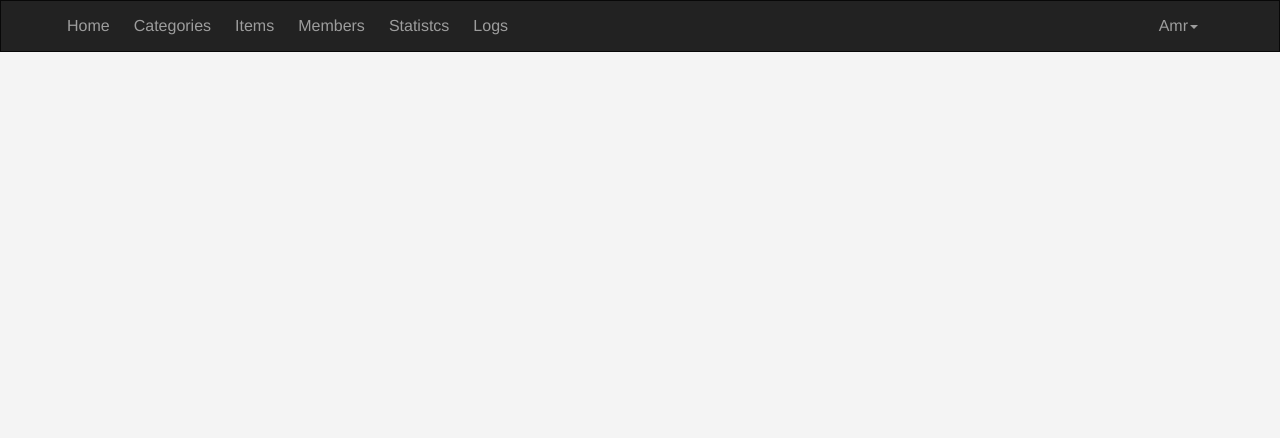
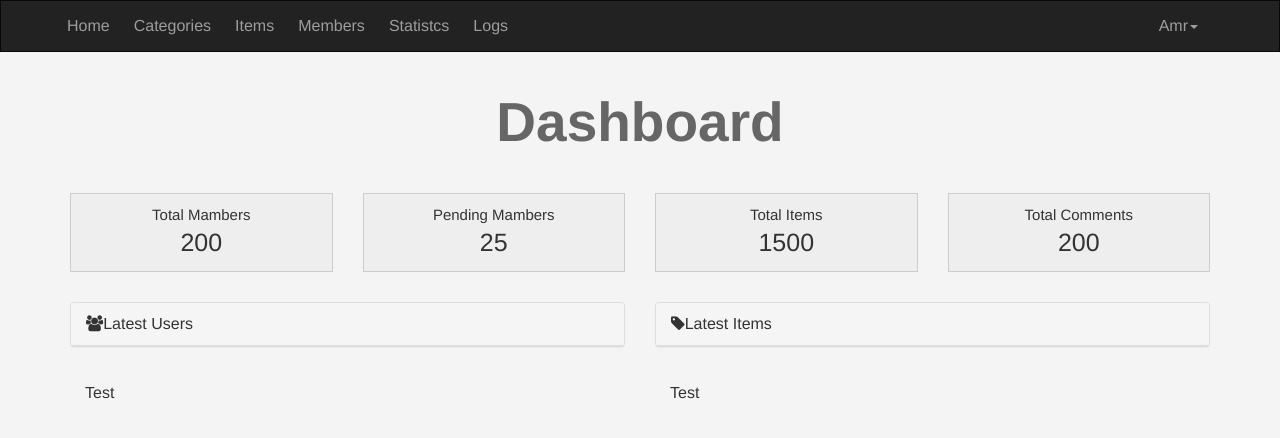
Before and after one commit to amrgharz/Ecommerce, a PHP site: page /dashboard.php in a window 1280 px wide. Shown: the top 438 px of the page. Run offline with PHP 8.4, Linux system fonts and the light colour scheme; the visitor is signed in with stand-in values (Sample User, id 1).

Commit message:
start designing the dashboard

```diff
--- a/admin/dashboard.php
+++ b/admin/dashboard.php
@@ -7,7 +7,64 @@
 
 		include 'init.php';
 
+		// Start The Dashboard Page
+?>
+		<div class='container home-stats text-center'>
+			<h1>Dashboard</h1>
+			<div class='row'>
+				<div class='col-md-3'>
+					<div class='stat'>
+						Total Mambers
+						<span>200</span>
+					</div>
+				</div>
+				<div class='col-md-3'>
+					<div class='stat'>
+						Pending Mambers
+						<span>25</span>
+					</div>
+				</div>
+				<div class='col-md-3'>
+					<div class='stat'>
+						Total Items
+						<span>1500</span>
+					</div>
+				</div>
+				<div class='col-md-3'>
+					<div class='stat'>
+						Total Comments
+						<span>200</span>
+					</div>
+				</div>
+			</div>
+		</div>
 
+		<div class='container latest'>
+			<div class = 'row'>
+				<div class = col-sm-6>
+					<div class = 'panel panel-default'>
+						<div class='panel-heading'>
+							<i class='fa fa-users'></i>Latest Users
+						</div>
+					</div>
+					<div class = 'panel-body'>
+						Test
+					</div>
+				</div>
+				<div class = col-sm-6>
+					<div class = 'panel panel-default'>
+						<div class='panel-heading'>
+							<i class='fa fa-tag'></i>Latest Items
+						</div>
+					</div>
+					<div class = 'panel-body'>
+						Test
+					</div>
+				</div>
+			</div>
+		</div>
+<?php
+		// End of Dashboard Page
 
 		include $tpl . 'footer.php';
 
--- a/admin/layout/css/backend.css
+++ b/admin/layout/css/backend.css
@@ -75,6 +75,25 @@ body{
 }
 /*   ~End   Bootstrab Rolz Editing ~*/
 
+/* Start Dashboard*/
+
+.home-stats .stat{
+	background-color: #EEE;
+	border : 1px solid #CCC;
+	padding : 10px;
+	font-size: 15px;
+}
+
+.home-stats .stat span{
+	display: block;
+	font-size:25px;
+}
+
+.latest{
+	margin-top:30px;
+}
+/* End Dashboard*/
+
 /*Start members page*/
 
 h1 {
```
